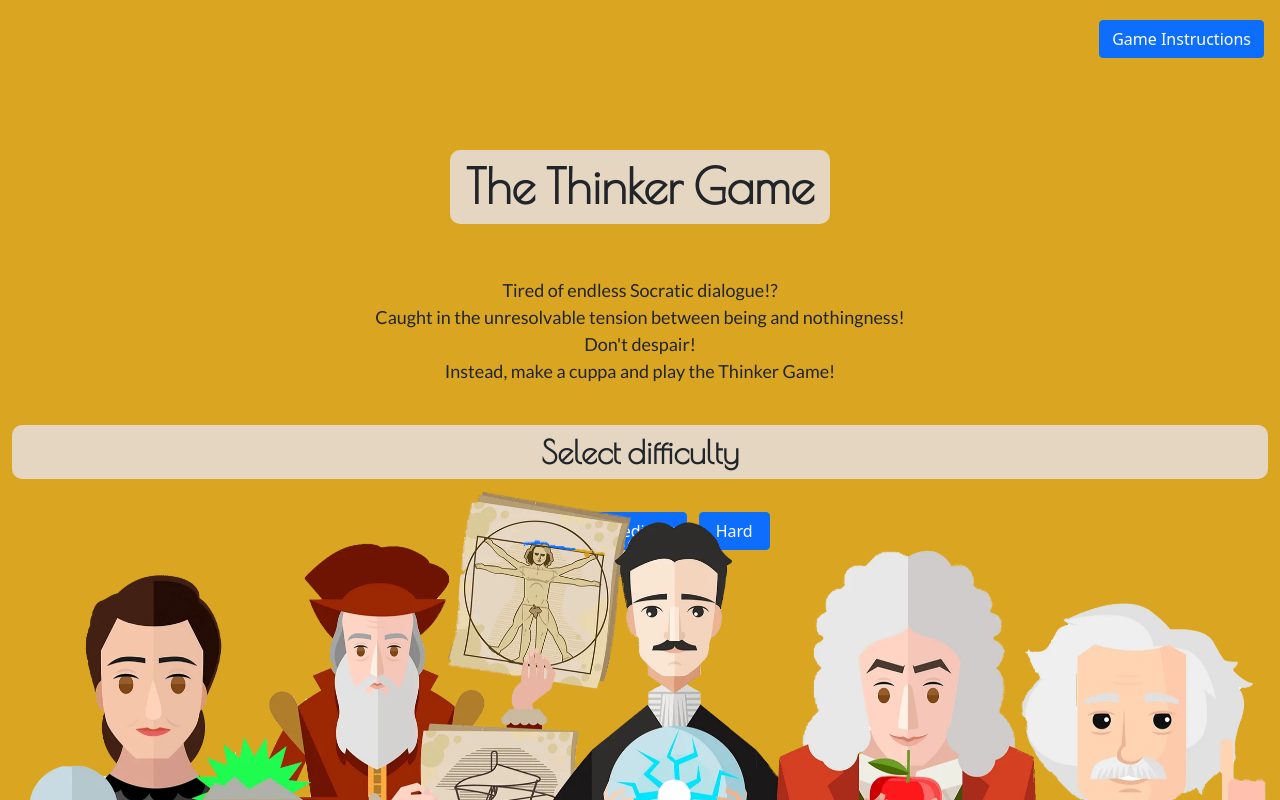
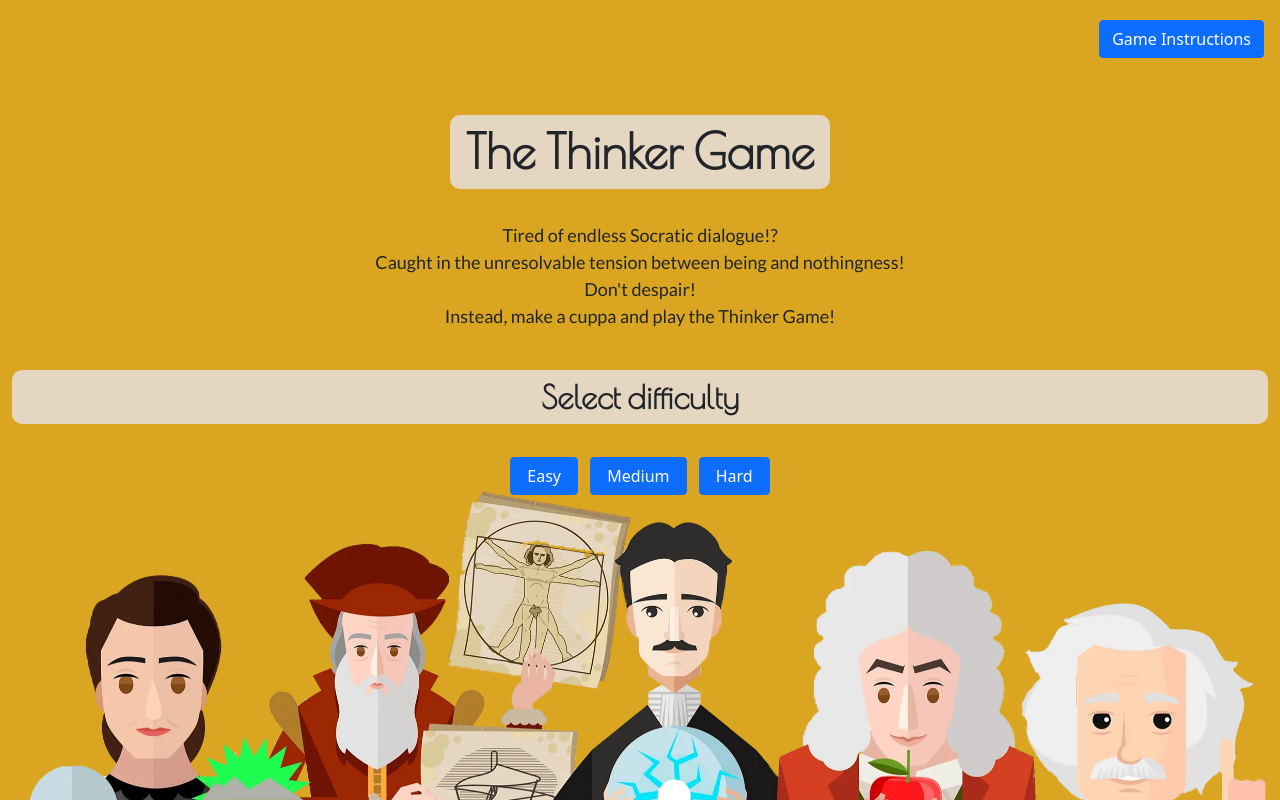
Before and after one commit to Code-Institute-Submissions/amegeddon-The-Thinker-Game, a plain HTML site: page index.html in a window 1280 px wide. Drawn offline with nearby package versions, Linux system fonts and the light colour scheme.

Commit message:
Adjust layout to avoid difficulty buttons being hidden by img

```diff
--- a/assets/css/style.css
+++ b/assets/css/style.css
@@ -514,8 +514,8 @@ h1{
 }
 h1 {
   font-size: 3rem;
-  margin-top: 150px;
-  margin-bottom: 45px;
+  margin-top: 115px;
+  margin-bottom: 25px;
 }
 h2 {
   font-size: 2rem;
```
